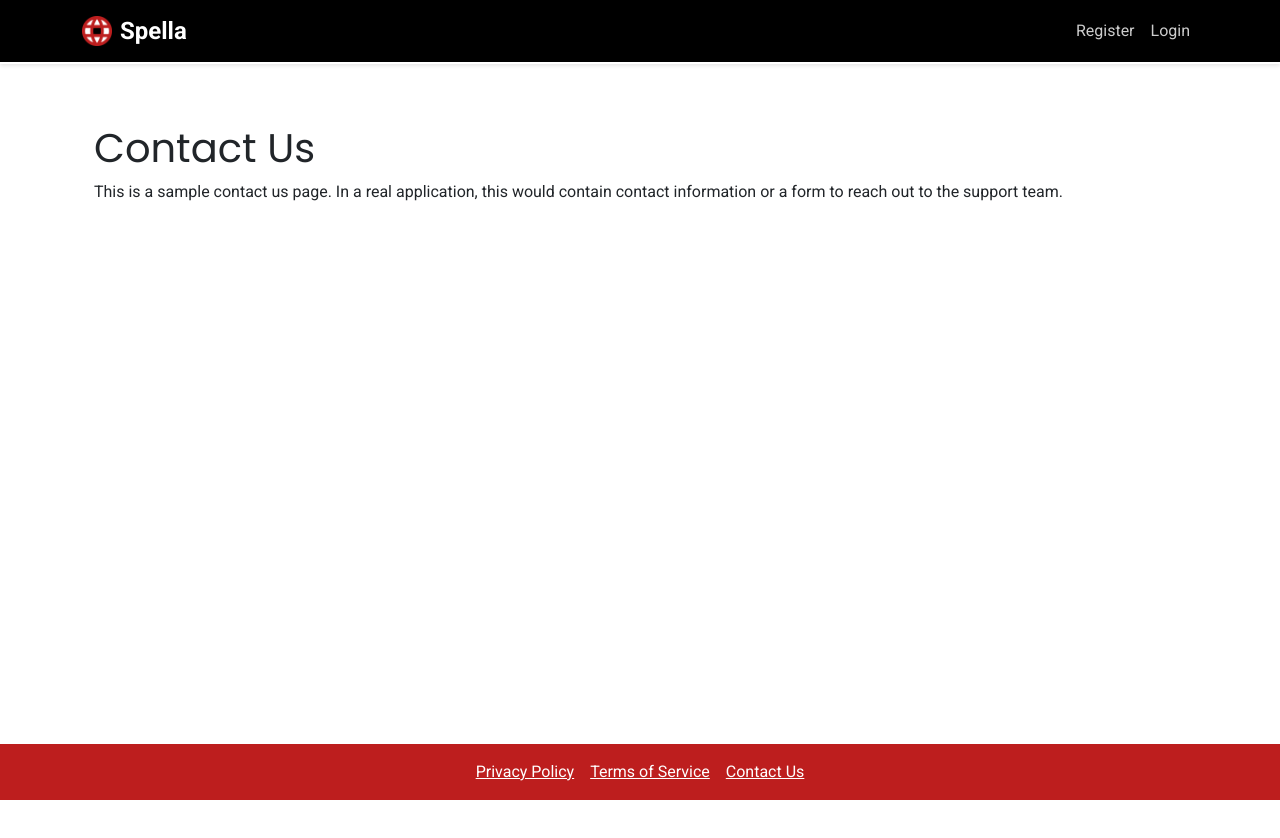
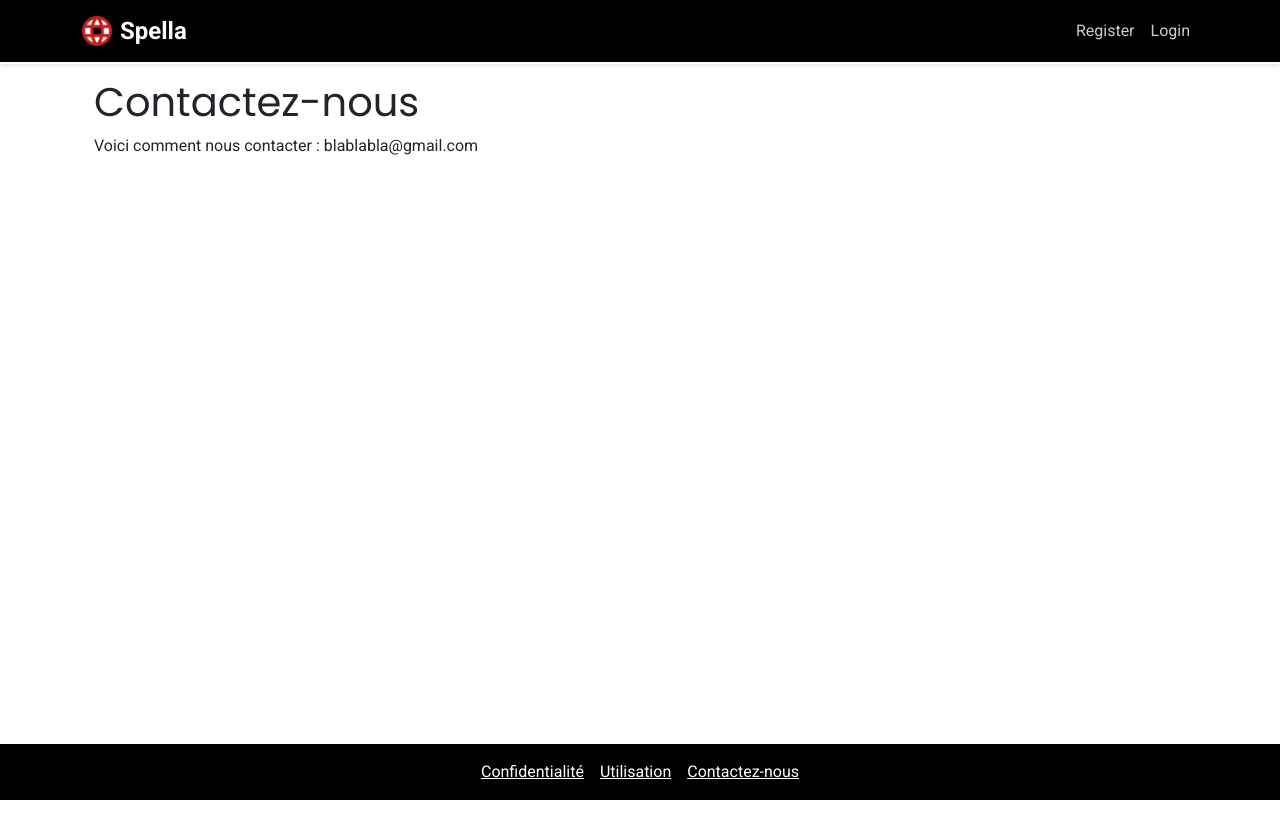
Before and after one commit to Tibo1310/Efrei1, a Vue app in the folder frontend/: page /contactus in a window 1280 px wide. Shown: the top 838 px of the page. Built offline with nearby package versions, Linux system fonts and the light colour scheme.

Commit message:
WIP Translations + UX/UI

```diff
--- a/frontend/src/components/App.vue
+++ b/frontend/src/components/App.vue
@@ -71,7 +71,7 @@ main {
 }
 
 body {
-  padding-top: 76px; /* Ajustez cette valeur en fonction de la hauteur de votre navbar */
+  padding-top: 30px; /* Ajustez cette valeur en fonction de la hauteur de votre navbar */
 }
 
 .content-wrapper {
--- a/frontend/src/components/AppFooter.vue
+++ b/frontend/src/components/AppFooter.vue
@@ -3,9 +3,9 @@
     <div class="container">
       <div class="row">
         <div class="col-12 text-center">
-          <router-link to="/privacypolicy" class="text-white me-3">Privacy Policy</router-link>
-          <router-link to="/termsofservice" class="text-white me-3">Terms of Service</router-link>
-          <router-link to="/contactus" class="text-white">Contact Us</router-link>
+          <router-link to="/privacypolicy" class="text-white me-3">Confidentialité</router-link>
+          <router-link to="/termsofservice" class="text-white me-3">Utilisation</router-link>
+          <router-link to="/contactus" class="text-white">Contactez-nous</router-link>
         </div>
       </div>
     </div>
@@ -21,7 +21,7 @@ export default {
 
 <style scoped>
 .custom-footer {
-  background-color: #BD1E1E;
+  background-color: black;
   color: white;
   border-top: 2px solid white;
   transition: transform 0.3s ease;
@@ -31,5 +31,4 @@ export default {
   transform: translateY(100%);
 }
 
-/* Ajoutez d'autres styles si nécessaire */
 </style>
--- a/frontend/src/components/ContactUs.vue
+++ b/frontend/src/components/ContactUs.vue
@@ -1,7 +1,7 @@
 <template>
   <div class="container mt-5">
-    <h1>Contact Us</h1>
-    <p>This is a sample contact us page. In a real application, this would contain contact information or a form to reach out to the support team.</p>
+    <h1>Contactez-nous</h1>
+    <p>Voici comment nous contacter : blablabla@gmail.com</p>
   </div>
 </template>
 
--- a/frontend/src/components/PrivacyPolicy.vue
+++ b/frontend/src/components/PrivacyPolicy.vue
@@ -1,7 +1,7 @@
 <template>
   <div class="container mt-5">
-    <h1>Privacy Policy</h1>
-    <p>This is a sample privacy policy page. In a real application, this would contain detailed information about how user data is collected, used, and protected.</p>
+    <h1>Politique de confidentialité</h1>
+    <p>Voici la politique de confidentialité de notre application : blablabla.</p>
   </div>
 </template>
 
--- a/frontend/src/components/TermsOfService.vue
+++ b/frontend/src/components/TermsOfService.vue
@@ -1,7 +1,7 @@
 <template>
   <div class="container mt-5">
-    <h1>Terms of Service</h1>
-    <p>This is a sample terms of service page. In a real application, this would contain the legal terms and conditions for using the service.</p>
+    <h1>Conditions d'utilisation</h1>
+    <p>Voici les termes de service de notre application : blablabla.</p>
   </div>
 </template>
 
```
